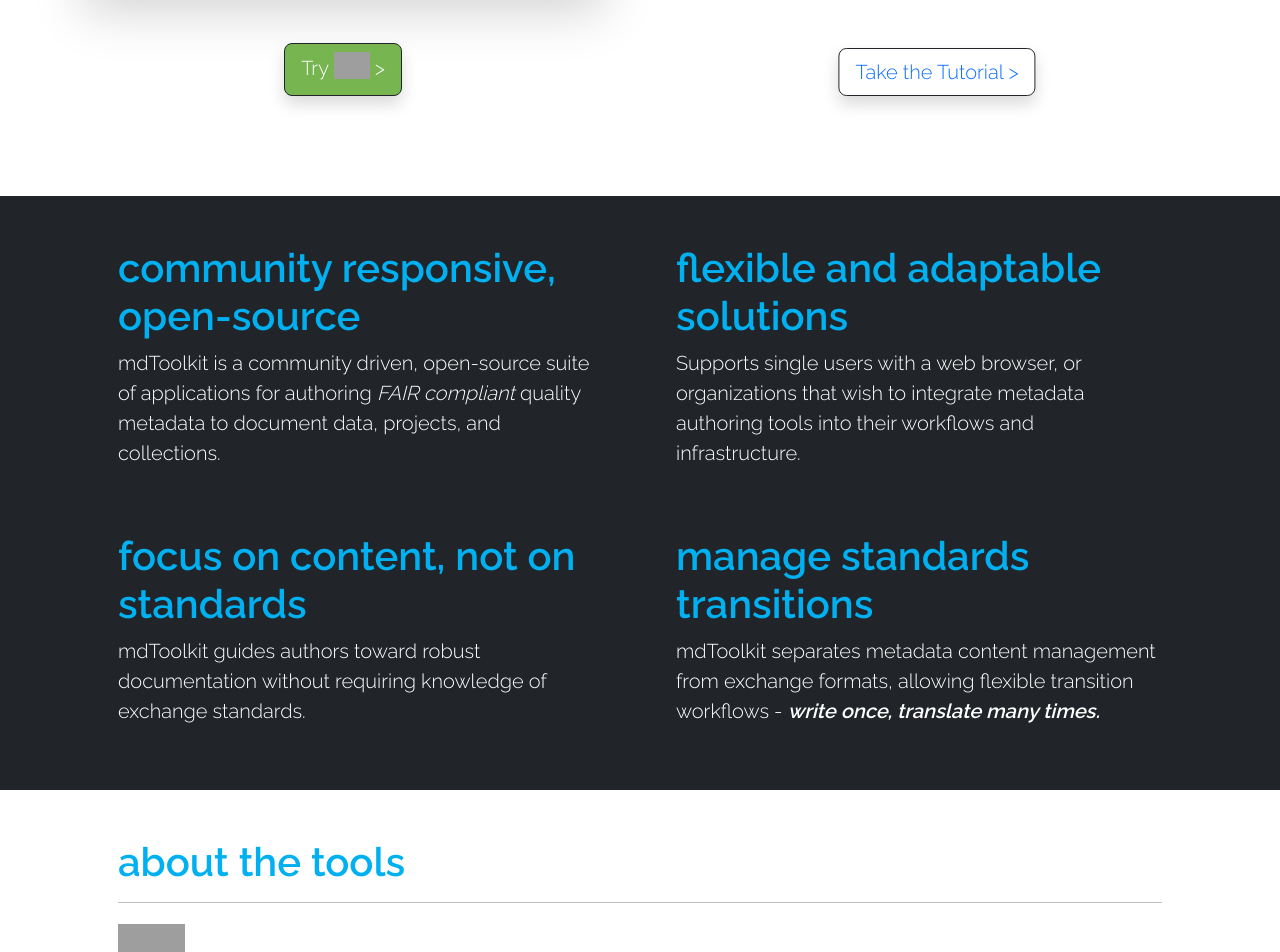
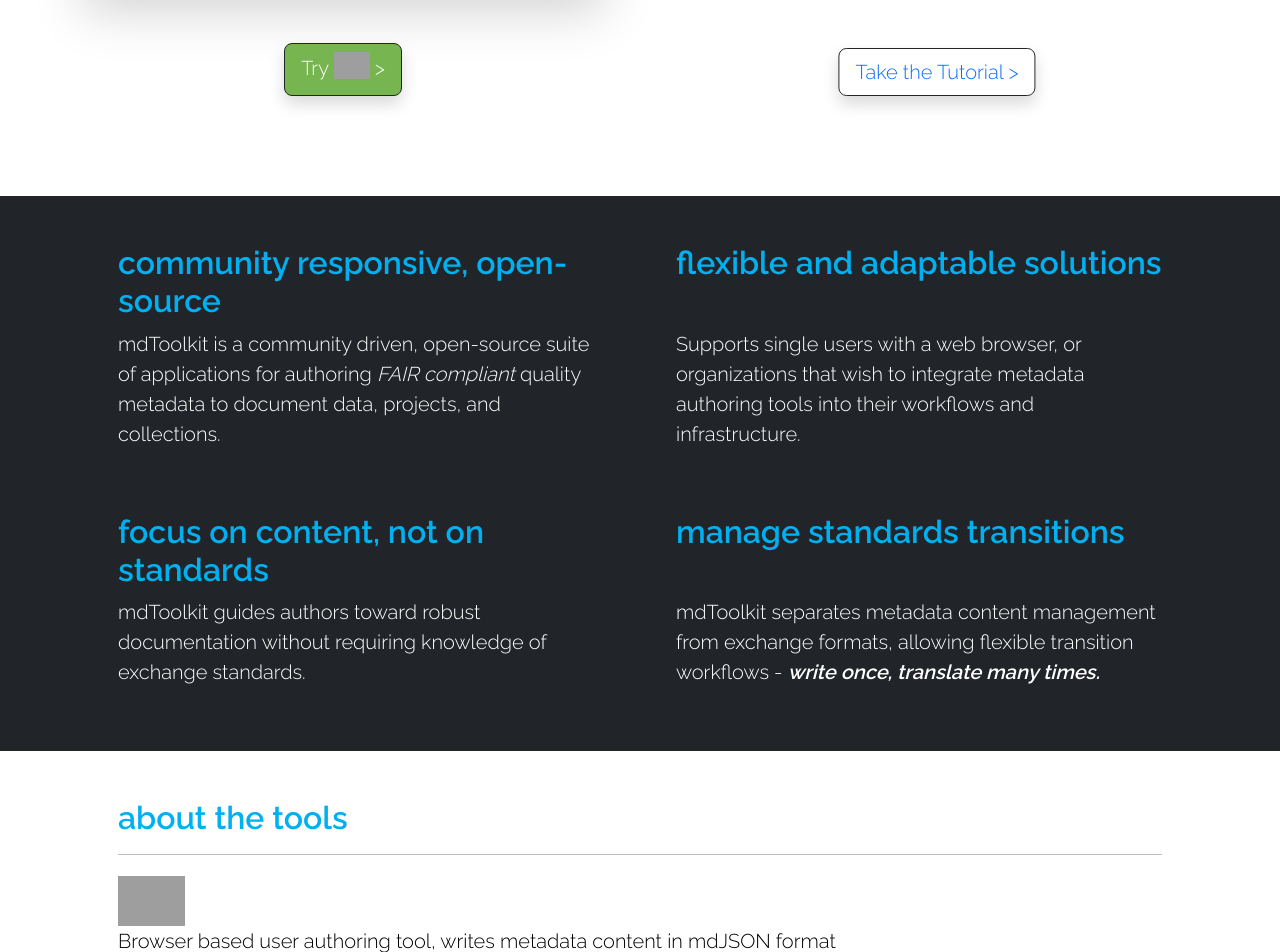
Before and after one commit to adiwg/mdToolkit-web, a Jekyll site: the page built from index.html, in a window 1280 px wide. Shown: the part 614-1566 px from the top of the page. Built offline with Jekyll 4.4.1, drawn with Linux system fonts in a browser that asks for light colours; grey boxes are pictures that could not be loaded.

Commit message:
adjusted heading sizes

```diff
--- a/index.html
+++ b/index.html
@@ -39,24 +39,24 @@
   <div style="margin-top: 100px;" class="container p-5 text-white">
     <div class="row mb-5 gap-5">
       <div class="col-sm">
-        <h1 class="fw-bold text-neonblue">community responsive, open-source</h1>
+        <h2 class="fw-bold text-neonblue">community responsive, open-source</h2>
         <p class="fs-5">mdToolkit is a community driven, open-source suite of applications for authoring <span
             class="fst-italic">FAIR compliant</span> quality metadata to document data, projects, and collections.</p>
       </div>
       <div class="col-sm">
-        <h1 class="fw-bold text-neonblue">flexible and adaptable solutions &nbsp; &nbsp; &nbsp;</h1>
+        <h2 class="fw-bold text-neonblue">flexible and adaptable solutions &nbsp; &nbsp; &nbsp;</h2>
         <p class="fs-5">Supports single users with a web browser, or organizations that wish to integrate metadata
           authoring tools into their workflows and infrastructure.</p>
       </div>
     </div>
     <div class="row mt-5 gap-5">
       <div class="col-sm">
-        <h1 class="fw-bold text-neonblue">focus on content, not on standards &nbsp; &nbsp;</h1>
+        <h2 class="fw-bold text-neonblue">focus on content, not on standards &nbsp; &nbsp;</h2>
         <p class="fs-5">mdToolkit guides authors toward robust documentation without requiring knowledge of exchange
           standards.</p>
       </div>
       <div class="col-sm">
-        <h1 class="fw-bold text-neonblue">manage standards transitions &nbsp; &nbsp; &nbsp;</h1>
+        <h2 class="fw-bold text-neonblue">manage standards transitions &nbsp; &nbsp; &nbsp;</h2>
         <p class="fs-5">mdToolkit separates metadata content management from exchange formats, allowing flexible
           transition workflows - <span class="fw-bold fst-italic">write once, translate many times.</span></p>
       </div>
@@ -65,7 +65,7 @@
 </div>
 
 <div class="container p-5">
-  <h1 class="fw-bold text-neonblue">about the tools</h1>
+  <h2 class="fw-bold text-neonblue">about the tools</h2>
   <hr>
   <a class="text-decoration-none text-black" href="tools#mdEditor">
     <div class="toolsList" style="padding-top: 5px; padding-bottom: 5px;">
@@ -113,13 +113,13 @@
     <button type="button" data-bs-target="#userStoriesCarousel" data-bs-slide-to="1" aria-label="Slide 2"></button>
   </div>
   <div class="carousel-inner position-relative fixed-image-height">
-    <h1 class="text-neonyellow fw-bold position-absolute top-0 start-0 ps-5 pt-3" style="z-index: 100;">user
+    <h2 class="text-neonyellow fw-bold position-absolute top-0 start-0 ps-5 pt-4" style="z-index: 100;">user
       stories
-    </h1>
+    </h2>
     <div class="carousel-item active position-relative fixed-image-height">
       <img src="assets/images/alaskanriver.jpg" class="d-block w-100" alt="alaskanriver">
       <div class="text-white position-absolute top-50 start-50 translate-middle w-25" style="z-index: 100;">
-        <h2>documenting scientific research projects in Alaska</h2>
+        <h3>documenting scientific research projects in Alaska</h3>
         <p>The U.S. Fish and Wildlife Service, Alaska Region, has utilized mdToolkit to document research projects in
           the wildlife refuges across Alaska.</p>
       </div>
@@ -127,7 +127,7 @@
     <div class="carousel-item position-relative fixed-image-height">
       <img src="assets/images/Lake_Clark_1644.jpg" class="d-block w-100" alt="collecting minerals">
       <div class="text-white position-absolute top-50 start-50 translate-middle w-25" style="z-index: 100;">
-        <h2>documenting national scientific materials sample collections</h2>
+        <h3>documenting national scientific materials sample collections</h3>
         <p>The U.S. Geological Survey has utilized <span class="text-neonblue">mdToolkit</span> to implement a Content
           Standard for documenting scientific materials collections.</p>
       </div>
```
Also changed, not shown: 1 other file.
